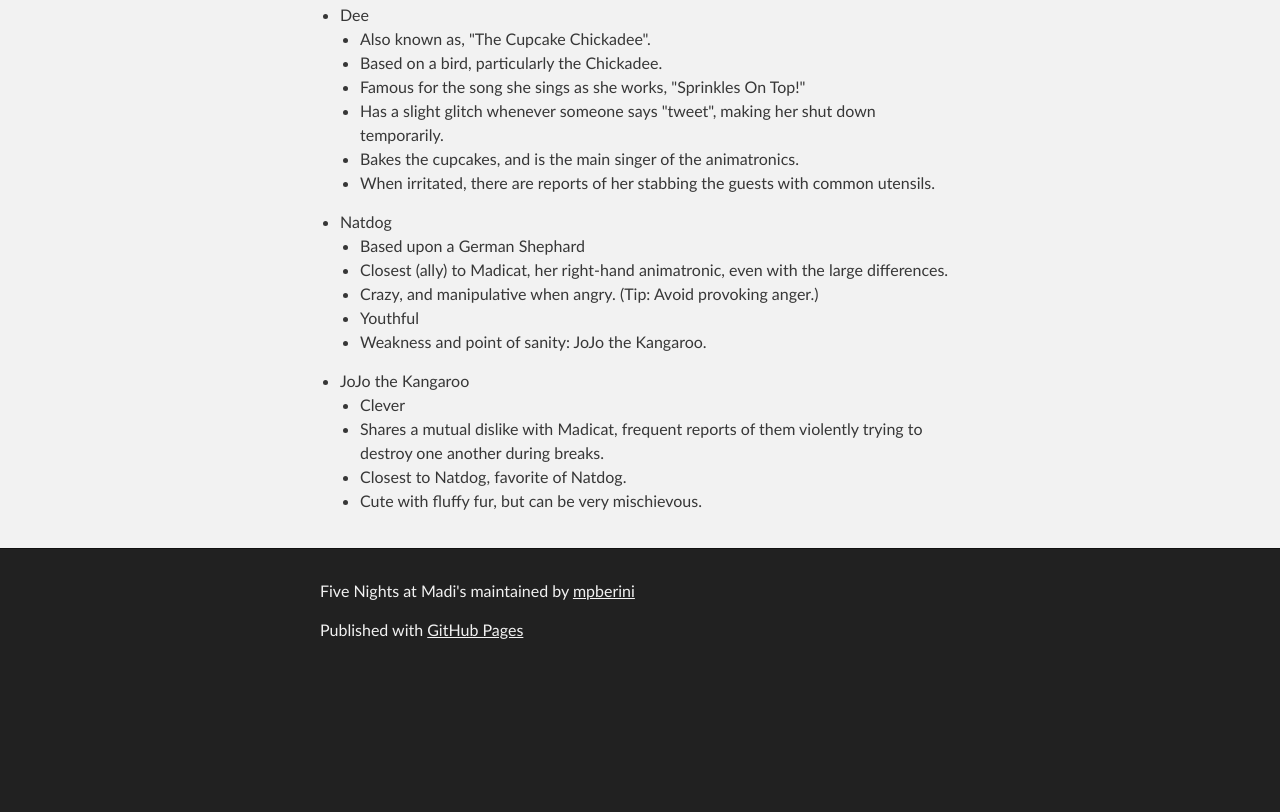
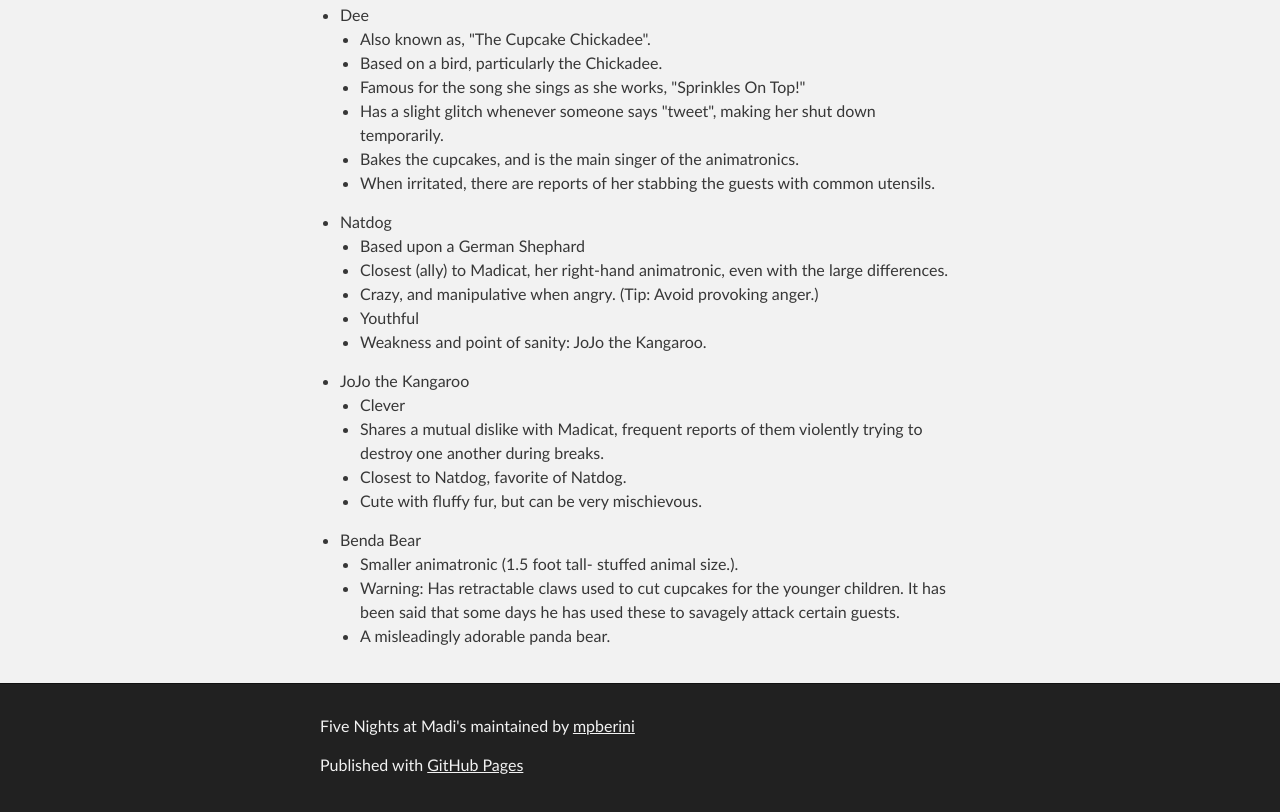
Before and after one commit to mpberini/Five-Nights-at-Madi-s, a plain HTML site: page index.html in a window 1280 px wide. Shown: the part 1138-1950 px from the top of the page. Before the commit the page ends 1815 px from the top, so only its background shows below. Drawn offline with Linux system fonts and the light colour scheme.

```diff
--- a/index.html
+++ b/index.html
@@ -105,6 +105,14 @@
 <li>Cute with fluffy fur, but can be very mischievous.</li>
 </ul>
 </li>
+<li>Benda Bear
+
+<ul>
+<li>Smaller animatronic (1.5 foot tall- stuffed animal size.).</li>
+<li>Warning: Has retractable claws used to cut cupcakes for the younger children. It has been said that some days he has used these to savagely attack certain guests.</li>
+<li>A misleadingly adorable panda bear. </li>
+</ul>
+</li>
 </ul>
       </section>
     </div>
```
Also changed, not shown: params.json (+1 -1 lines).
